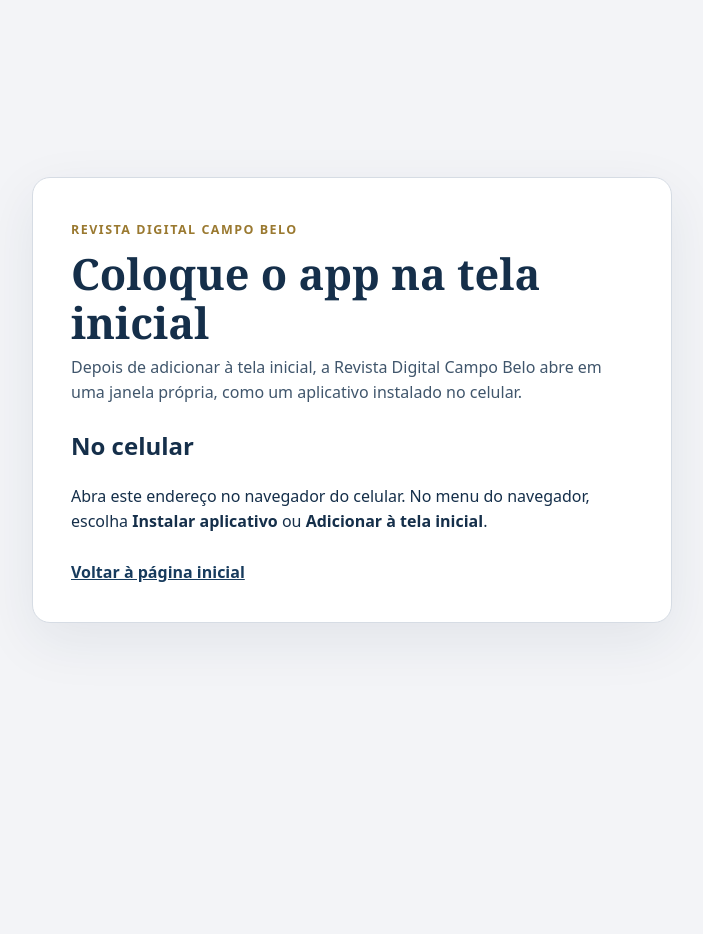
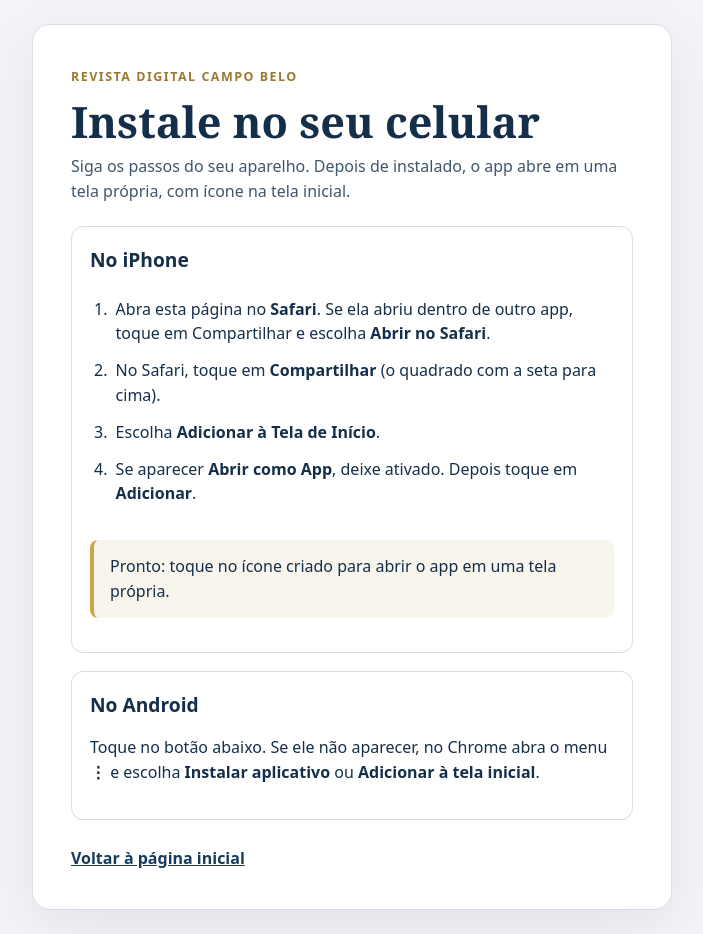
Before and after one commit to criatixagencia-collab/guia-campo-belo, a website: page instalar.html in a window 1280 px wide. Shown: the whole page, without its empty margins (288-991 px from the left). Before the commit the page ends 800 px from the top, so only its background shows below. Drawn offline with Linux system fonts and the light colour scheme.

Commit message:
Show clear install steps for both platforms

```diff
--- a/instalar.html
+++ b/instalar.html
@@ -16,6 +16,8 @@
     .brand { color: #9a7930; font-size: .78rem; font-weight: 800; letter-spacing: .12em; text-transform: uppercase; }
     h1 { margin: 10px 0 8px; font: 700 clamp(1.8rem, 8vw, 2.7rem)/1.12 Georgia, serif; }
     .lead { margin: 0 0 22px; color: #40566c; }
+    .platform { margin-top: 18px; padding: 18px; border: 1px solid #d6dce4; border-radius: 12px; }
+    .platform h2 { margin: 0; font-size: 1.2rem; }
     .steps { margin: 22px 0; padding-left: 1.35rem; }
     .steps li { padding: 0 0 12px 4px; }
     .tip { padding: 14px 16px; border-left: 4px solid #c9a84c; border-radius: 8px; background: #f8f5ec; }
@@ -30,41 +32,31 @@
 <body>
   <main>
     <span class="brand">Revista Digital Campo Belo</span>
-    <h1>Coloque o app na tela inicial</h1>
-    <p class="lead">Depois de adicionar à tela inicial, a Revista Digital Campo Belo abre em uma janela própria, como um aplicativo instalado no celular.</p>
+    <h1>Instale no seu celular</h1>
+    <p class="lead">Siga os passos do seu aparelho. Depois de instalado, o app abre em uma tela própria, com ícone na tela inicial.</p>
 
-    <section id="iphoneSteps" hidden aria-labelledby="iphoneTitle">
+    <section class="platform" aria-labelledby="iphoneTitle">
       <h2 id="iphoneTitle">No iPhone</h2>
       <ol class="steps">
-        <li>Abra esta página no <strong>Safari</strong>. Se ela estiver em outro navegador, use o menu de compartilhamento para abri-la no Safari.</li>
-        <li>Toque em <strong>Compartilhar</strong> <span aria-label="ícone de compartilhar">⬆</span>.</li>
+        <li>Abra esta página no <strong>Safari</strong>. Se ela abriu dentro de outro app, toque em Compartilhar e escolha <strong>Abrir no Safari</strong>.</li>
+        <li>No Safari, toque em <strong>Compartilhar</strong> (o quadrado com a seta para cima).</li>
         <li>Escolha <strong>Adicionar à Tela de Início</strong>.</li>
-        <li>Deixe <strong>Abrir como App</strong> ativado, se essa opção aparecer, e toque em <strong>Adicionar</strong>.</li>
+        <li>Se aparecer <strong>Abrir como App</strong>, deixe ativado. Depois toque em <strong>Adicionar</strong>.</li>
       </ol>
-      <p class="tip">Pode fazer esses passos a partir desta página. O ícone abrirá a página inicial do aplicativo.</p>
+      <p class="tip">Pronto: toque no ícone criado para abrir o app em uma tela própria.</p>
     </section>
 
-    <section id="androidSteps" hidden aria-labelledby="androidTitle">
+    <section class="platform" aria-labelledby="androidTitle">
       <h2 id="androidTitle">No Android</h2>
-      <p>Toque no botão abaixo para instalar. Se ele não aparecer, abra o menu <strong>⋮</strong> do Chrome e escolha <strong>Instalar aplicativo</strong> ou <strong>Adicionar à tela inicial</strong>.</p>
+      <p>Toque no botão abaixo. Se ele não aparecer, no Chrome abra o menu <strong>⋮</strong> e escolha <strong>Instalar aplicativo</strong> ou <strong>Adicionar à tela inicial</strong>.</p>
       <button id="installNow" class="install-action" type="button" hidden>Instalar aplicativo</button>
       <p id="installStatus" class="tip" role="status" aria-live="polite" hidden></p>
-    </section>
-
-    <section id="otherSteps" hidden aria-labelledby="otherTitle">
-      <h2 id="otherTitle">No celular</h2>
-      <p>Abra este endereço no navegador do celular. No menu do navegador, escolha <strong>Instalar aplicativo</strong> ou <strong>Adicionar à tela inicial</strong>.</p>
     </section>
 
     <nav><a href="./">Voltar à página inicial</a></nav>
   </main>
   <script>
     (() => {
-      const apple = /iPhone|iPad|iPod/i.test(navigator.userAgent)
-        || (/Macintosh/i.test(navigator.userAgent) && navigator.maxTouchPoints > 1);
-      const android = /Android/i.test(navigator.userAgent);
-      document.getElementById(apple ? 'iphoneSteps' : android ? 'androidSteps' : 'otherSteps').hidden = false;
-
       const button = document.getElementById('installNow');
       const status = document.getElementById('installStatus');
       let promptEvent;
```
